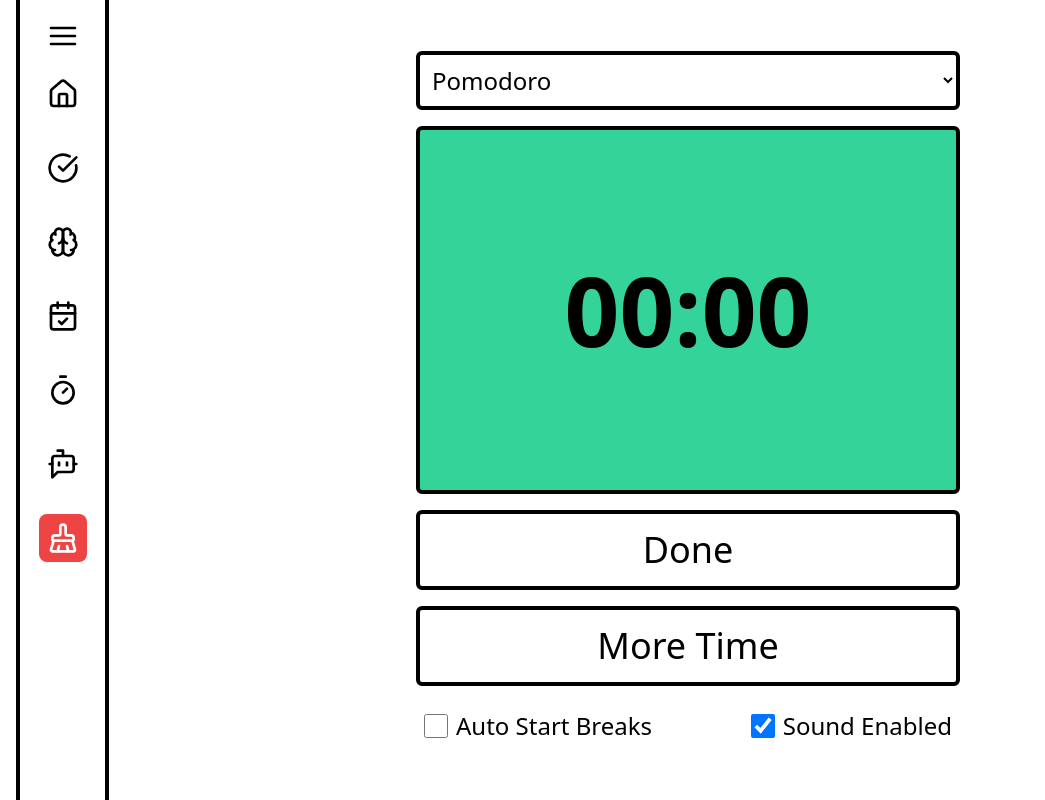
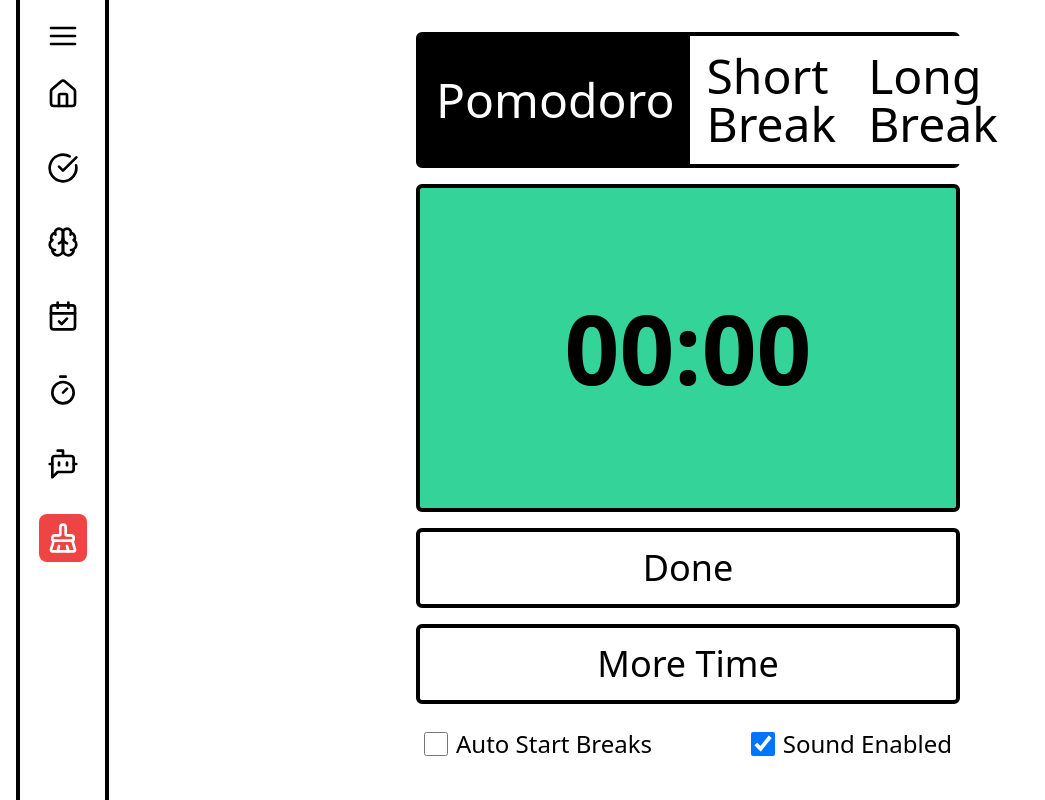
Before and after one commit to 05rentao/grit-hub, a React (Vite) app: page /pomodoro in a window 1280 px wide. Shown: the whole page, without its empty margins (0-1045 px from the left). Built offline with nearby package versions, Linux system fonts and the light colour scheme; a web font is replaced by a local one.

Commit message:
refactor: simplify UI for PomodoroPage
- replaced dropdown with a static display of the current mode
- removed manual mode switching; user can still skip to the next stage

```diff
--- a/src/App.jsx
+++ b/src/App.jsx
@@ -5,7 +5,7 @@ import { Routes, Route } from 'react-router-dom'
 import LandingGrid, { Box } from './components/LandingGrid.jsx';
 import SideBar from './components/SideBar.jsx';
 import TodoPage from './components/TodoPage.jsx'
-import JournalBlock from './components/JournalBlock'
+import JournalBlock from './components/JournalPage.jsx'
 import PomodoroPage from './components/PomodoroPage.jsx'
 import GPTBlock from './components/GPTBlock'
 import CalBlock from './components/CalendarBlock.jsx';
--- a/src/components/PomodoroPage.jsx
+++ b/src/components/PomodoroPage.jsx
@@ -12,19 +12,22 @@ export default function PomodoroPage() {
   const { mode, changeMode, timeRemaining, getPrimaryButtonConfig, getSecondaryButtonConfig, alarmRinging, autoStartBreaks, setAutoStartBreaks, soundEnabled, setSoundEnabled} = usePomodoro();
   const audioRef = useRef(null);
 
-  const ModeDropDown = () => {
+  const ModeDisplay = () => {
     return (
-      <div className="flex justify-center w-full">
-        <select
-          value={mode}
-          onChange={(e) => changeMode(e.target.value)}
-          className="w-full p-2 rounded-md bg-white border-4 border-black text-2xl"
-          // TODO: fix dropdown change mode
-        >
-          <option value={Modes.POMODORO}>Pomodoro</option>
-          <option value={Modes.SHORT_BREAK}>Short Break</option>
-          <option value={Modes.LONG_BREAK}>Long Break</option>
-        </select>
+      <div className="flex justify-around w-full border-4 border-black rounded-md">
+        {[
+          { label: 'Pomodoro', value: Modes.POMODORO },
+          { label: 'Short Break', value: Modes.SHORT_BREAK },
+          { label: 'Long Break', value: Modes.LONG_BREAK },
+        ].map(({ label, value }) => (
+          <span
+            key={value}
+            className={`flex flex-1 justify-center items-center p-4 text-5xl transition-colors duration-300
+              ${mode === value ? 'bg-black text-white' : 'bg-white text-black '}`}
+          >
+            {label}
+          </span>
+        ))}
       </div>
     );
   };
@@ -146,7 +149,7 @@ export default function PomodoroPage() {
   return (
     <div className="flex flex-col items-center justify-center h-full w-full">
       <div className="flex flex-col items-center justify-center h-full w-1/2  p-4 gap-4">
-        <ModeDropDown />
+        <ModeDisplay />
         <Time />
         <PrimaryButton />
         <SecondaryButton />
```
Also changed, not shown: src/components/JournalPage.jsx (renamed from src/components/JournalBlock.jsx), 1 other file (tests, documents, lock files or other folders).
